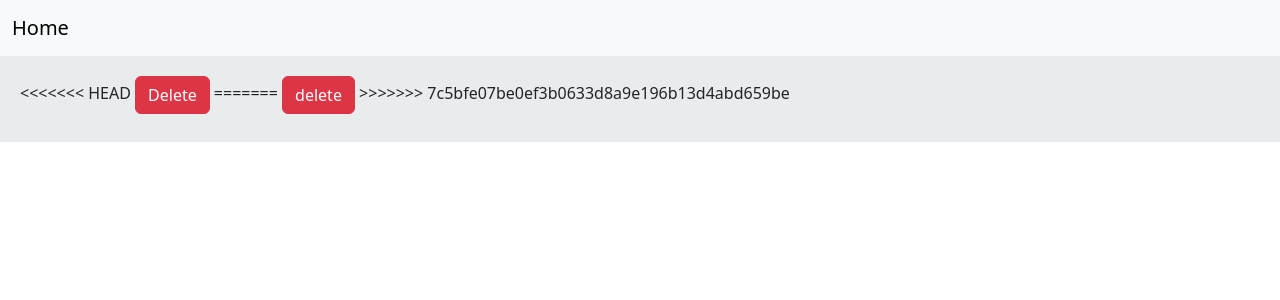
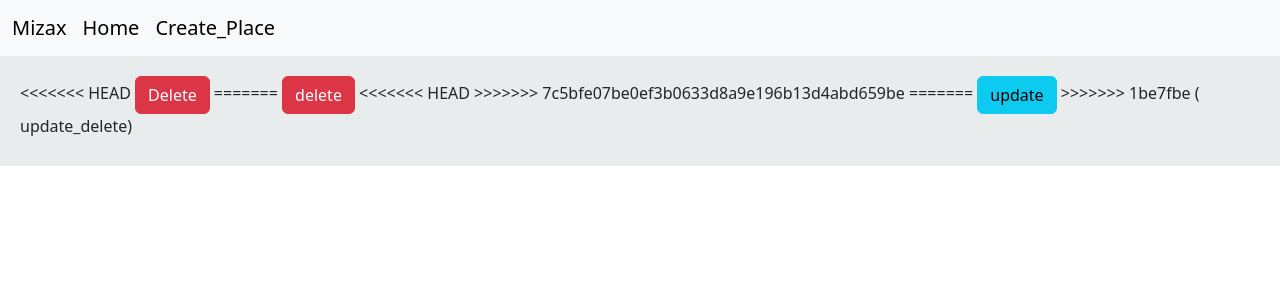
Before and after one commit to mohamadebi/Mizax, a Django app: template mizax/templates/detail.html in a window 1280 px wide. Shown: the top 300 px of the page. Run offline with Django 4.2, Linux system fonts and the light colour scheme; the template is opened without the code that fills it, so the values that code supplies are empty; parts of the project's set-up code (start-up, migrations or seed data) failed here and were passed over.

Commit message:
update_delete1

```diff
--- a/mizax/home/models.py
+++ b/mizax/home/models.py
@@ -1,5 +1,4 @@
 from django.db import models
-
 
 # Create your models here.
 class Place(models.Model):
--- a/mizax/home/urls.py
+++ b/mizax/home/urls.py
@@ -4,5 +4,11 @@ from . import views
 urlpatterns = [
     path('', views.home,name = "home"),
     path('detail/<int:place_id>/',views.detail, name = "detail"),
+<<<<<<< HEAD
     path('delete/<int:place_id>/',views.delete),
+=======
+    path('delete/<int:place_id>/', views.delete, name="delete"),
+    path('update/<int:place_id>/', views.update, name="update"),
+    path('create/',views.create , name = 'create'),
+>>>>>>> 1be7fbe ( update_delete)
 ]
--- a/mizax/templates/detail.html
+++ b/mizax/templates/detail.html
@@ -6,7 +6,11 @@
   <a href=""class= "btn btn-danger">Delete </a>
 =======
   <a href="{% url 'delete' place.id%}" class="btn btn-danger">delete</a>
+<<<<<<< HEAD
 >>>>>>> 7c5bfe07be0ef3b0633d8a9e196b13d4abd659be
+=======
+  <a href="{% url 'update' place.id%}" class="btn btn-info">update</a>
+>>>>>>> 1be7fbe ( update_delete)
   <h3>{{place.name}}</h3>
 <!--  <small>{{place.city}}</small>-->
   <small>{{place.opentime}}</small>
--- a/mizax/templates/navbar.html
+++ b/mizax/templates/navbar.html
@@ -1,13 +1,36 @@
-<!-- As a link -->
-<nav class="navbar bg-body-tertiary">
+<!--&lt;!&ndash; As a link &ndash;&gt;-->
+<!--<nav class="navbar bg-body-tertiary">-->
+<!--  <div class="container-fluid">-->
+<!--    <a class="navbar-brand" href="{%url 'home' %}">Home</a>-->
+<!--    -->
+<!--  </div>-->
+<!--</nav>-->
+
+<!--&lt;!&ndash;&lt;!&ndash; As a heading &ndash;&gt;&ndash;&gt;-->
+<!--&lt;!&ndash;<nav class="navbar bg-body-tertiary">&ndash;&gt;-->
+<!--&lt;!&ndash;  <div class="container-fluid">&ndash;&gt;-->
+<!--&lt;!&ndash;    <span class="navbar-brand mb-0 h1">Navbar</span>&ndash;&gt;-->
+<!--&lt;!&ndash;  </div>&ndash;&gt;-->
+<!--&lt;!&ndash;</nav>&ndash;&gt;-->
+
+
+<nav class="navbar navbar-expand-lg bg-body-tertiary">
   <div class="container-fluid">
-    <a class="navbar-brand" href="{%url 'home' %}">Home</a>
+    <a class="navbar-brand" href="#">Mizax</a>
+    <button class="navbar-toggler" type="button" data-bs-toggle="collapse" data-bs-target="#navbarNav" aria-controls="navbarNav" aria-expanded="false" aria-label="Toggle navigation">
+      <span class="navbar-toggler-icon"></span>
+    </button>
+    <div class="collapse navbar-collapse" id="Mizax">
+      <ul class="navbar-nav">
+        <li class="nav-item">
+          <a class="navbar-brand" href="{%url 'home' %}">Home</a>
+<!--          <a class="nav-link active" aria-current="page" href="#">Home</a>-->
+        </li>
+        <li class="nav-item">
+          <a class="navbar-brand" href="{%url 'create' %}">Create_Place</a>
+        </li>
+
+      </ul>
+    </div>
   </div>
 </nav>
-
-<!--&lt;!&ndash; As a heading &ndash;&gt;-->
-<!--<nav class="navbar bg-body-tertiary">-->
-<!--  <div class="container-fluid">-->
-<!--    <span class="navbar-brand mb-0 h1">Navbar</span>-->
-<!--  </div>-->
-<!--</nav>-->
```
Also changed, not shown: mizax/home/forms.py (added, +15 -0 lines), mizax/home/views.py (+24 -0 lines), mizax/templates/create.html (added, +13 -0 lines), mizax/templates/update.html (added, +12 -0 lines).
